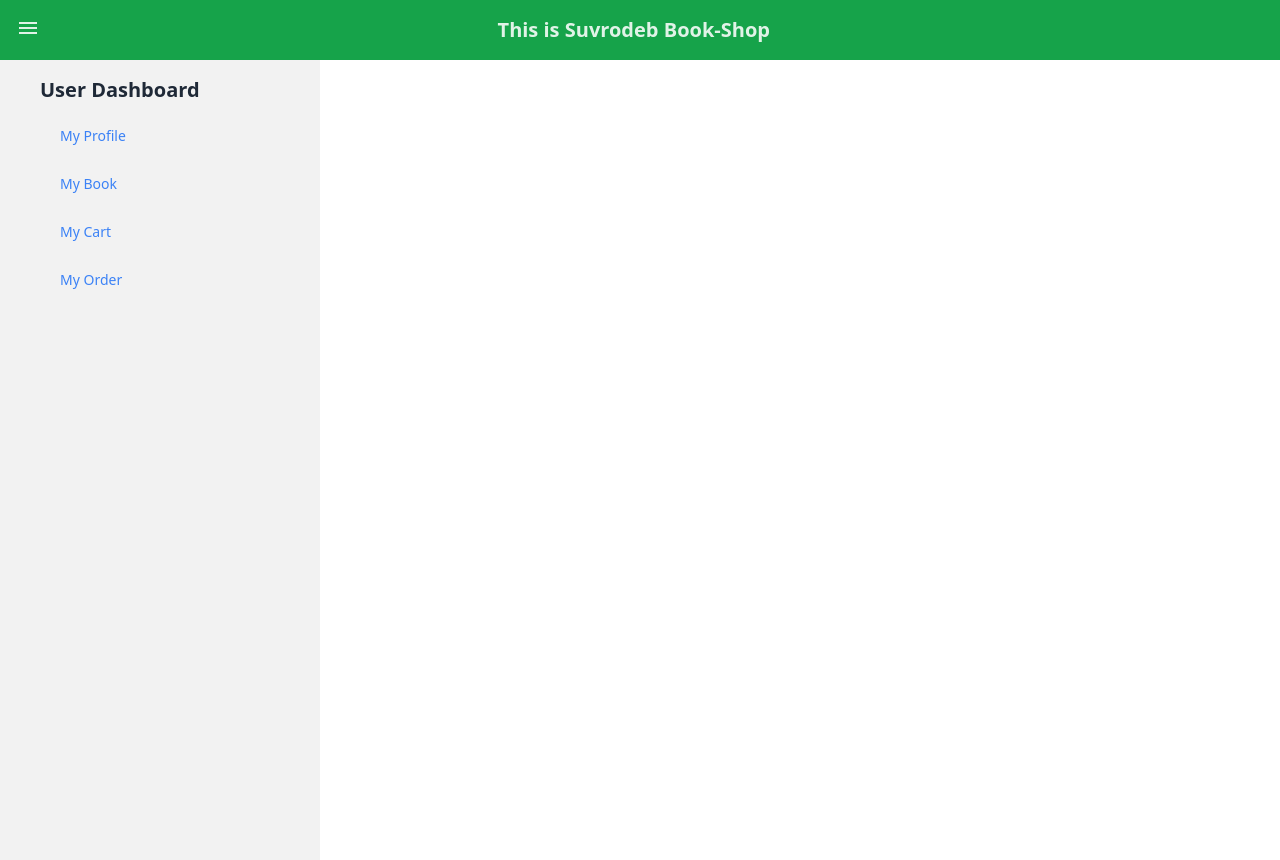
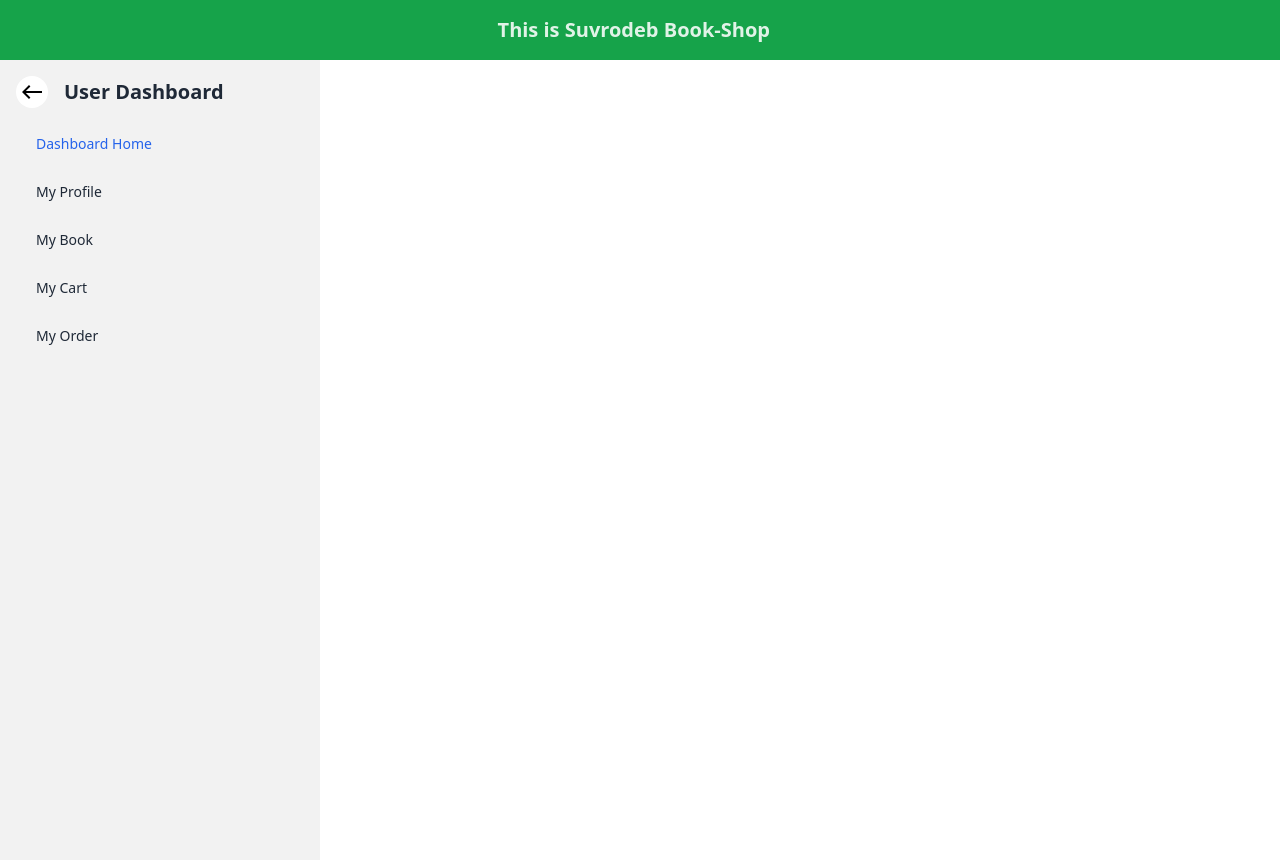
Before and after one commit to Suvrodev/Book-Shop-Client, a React (Vite) app: page /user-dashboard in a window 1280 px wide. Built offline with nearby package versions, Linux system fonts and the light colour scheme.

Commit message:
Update User dashboard

```diff
--- a/src/Layout/UserDashboard/UserDashboard.tsx
+++ b/src/Layout/UserDashboard/UserDashboard.tsx
@@ -1,106 +1,71 @@
 import MenuIcon from "@mui/icons-material/Menu";
 import "./UserDashboard.css";
-import { useState, useEffect } from "react";
-import { NavLink } from "react-router";
+import { Link, Outlet, useLocation } from "react-router";
+import { userDashboards } from "../../utils/Array/userDashboard";
+import WestIcon from "@mui/icons-material/West";
 
 const UserDashboard = () => {
-  const [drawerOpen, setDrawerOpen] = useState(false);
-
-  // Handle drawer state based on screen size
-  useEffect(() => {
-    const handleResize = () => {
-      if (window.innerWidth >= 768) {
-        setDrawerOpen(true); // Open drawer for md and larger screens
-      } else {
-        setDrawerOpen(false); // Close drawer for smaller screens
-      }
-    };
-
-    // Initialize the state on first render
-    handleResize();
-
-    // Attach event listener for resize
-    window.addEventListener("resize", handleResize);
-
-    // Clean up the event listener
-    return () => {
-      window.removeEventListener("resize", handleResize);
-    };
-  }, []);
-
-  const toggleDrawer = () => {
-    setDrawerOpen(!drawerOpen);
-  };
+  const location = useLocation()?.pathname;
+  console.log("Location: ", location);
   return (
     <div>
-      {/* Header */}
+      {/* Dashboard Header */}
       <div className="text-xl font-bold text-center bg-green-600 py-4 px-4 flex">
         <div className="w-[33%] flex justify-start">
           {/* Menu Icon */}
-          <MenuIcon
-            onClick={toggleDrawer}
-            className="cursor-pointer lg:hidden"
-          />
+          <label className="md:hidden" htmlFor="my-drawer-2">
+            <MenuIcon
+              // onClick={toggleDrawer}
+              className="cursor-pointer lg:hidden"
+            />
+          </label>
         </div>
         <p className="w-[33%]">This is Suvrodeb Book-Shop</p>
         <div className="w-[33%]"></div>
       </div>
 
-      {/* Drawer */}
-      <div className={`drawer ${drawerOpen ? "drawer-open" : ""}`}>
-        <input
-          id="my-drawer-2"
-          type="checkbox"
-          className="drawer-toggle"
-          checked={drawerOpen}
-          readOnly
-        />
-
+      {/* Start Drawer */}
+      <div className="drawer lg:drawer-open">
+        <input id="my-drawer-2" type="checkbox" className="drawer-toggle" />
+        <div className="drawer-content ">
+          {/* Page content here */}
+          <div className="mx-4">
+            <h1>Dash Board er পেট</h1>
+            <Outlet />
+          </div>
+        </div>
         <div className="drawer-side">
           <label
             htmlFor="my-drawer-2"
             aria-label="close sidebar"
             className="drawer-overlay"
-            onClick={toggleDrawer}
           ></label>
-          <div className="menu bg-base-200 text-base-content min-h-full w-80 py-4 px-10 flex flex-col gap-3">
-            <h1 className="text-xl font-bold">User Dashboard</h1>
+          <ul className="menu bg-base-200 text-base-content min-h-full w-80 p-4">
+            {/* Sidebar content here */}
+            <div className="flex gap-x-4 items-center">
+              <div className="bg-white text-black p-1 rounded-full">
+                <Link to={"/"}>
+                  <WestIcon />
+                </Link>
+              </div>
+              <h1 className="text-xl font-bold">User Dashboard</h1>
+            </div>
 
-            <div className=" flex flex-col gap-2">
-              <NavLink
-                className={({ isActive }) =>
-                  isActive ? "text-blue-500 dashboardLink" : "dashboardLink "
-                }
-                to="/user-dashboard"
-              >
-                My Profile
-              </NavLink>
-              <NavLink
-                className={({ isActive }) =>
-                  isActive ? "text-blue-500 dashboardLink" : "dashboardLink "
-                }
-                to="/user-dashboard"
-              >
-                My Book
-              </NavLink>
-              <NavLink
-                className={({ isActive }) =>
-                  isActive ? "text-blue-500 dashboardLink" : "dashboardLink "
-                }
-                to="/user-dashboard"
-              >
-                My Cart
-              </NavLink>
-              <NavLink
-                className={({ isActive }) =>
-                  isActive ? "text-blue-500 dashboardLink" : "dashboardLink "
-                }
-                to="/user-dashboard"
-              >
-                My Order
-              </NavLink>
+            <div className=" flex flex-col gap-2 my-4">
+              {userDashboards.map((data) => (
+                <Link
+                  key={data?.path}
+                  to={data?.path}
+                  className={`dashboardLink ${
+                    location === data?.path ? "text-blue-600" : ""
+                  }`}
+                >
+                  {" "}
+                  {data?.text}{" "}
+                </Link>
+              ))}
             </div>
-          </div>
+          </ul>
         </div>
       </div>
     </div>
--- a/src/Pages/BookDetail/BookDetail.tsx
+++ b/src/Pages/BookDetail/BookDetail.tsx
@@ -15,7 +15,7 @@ const BookDetail = () => {
   const { _id } = useParams(); // Correctly access _id
   //   console.log("The book ID is: ", _id);
 
-  const { data, isLoading } = useGetSingleBookQuery("67944632a24f5aa5f86d6a72");
+  const { data, isLoading } = useGetSingleBookQuery("6794f1eceb1591b49774d0fe");
   const book = data?.data;
   //   console.log("Book: ", book);
 
--- /dev/null
+++ b/src/Pages/MyBook/MyBook.tsx
@@ -0,0 +1,9 @@
+const MyBook = () => {
+  return (
+    <div>
+      <h1>My Book</h1>
+    </div>
+  );
+};
+
+export default MyBook;
--- a/src/Pages/MyCart/MyCart.tsx
+++ b/src/Pages/MyCart/MyCart.tsx
@@ -22,16 +22,16 @@ const MyCart = () => {
         </div>
       ) : (
         <div className="space-y-6 text-white">
-          {carts.map((cartItem: any) => (
+          {carts.map((cartItem: any, idx: number) => (
             <div
-              key={cartItem._id}
+              key={idx}
               className="bg-blue-500 text-white p-6 rounded-lg shadow-lg flex items-center space-x-6"
             >
               {/* Cart Item Image */}
               <div className="w-32 h-48">
                 <img
                   src="https://via.placeholder.com/200x300" // Replace with book image URL
-                  alt={cartItem.bookId.title}
+                  alt={cartItem?.bookId?.title}
                   className="w-full h-full object-cover rounded-md"
                 />
               </div>
@@ -41,10 +41,14 @@ const MyCart = () => {
                 <h2 className="text-xl font-semibold text-gray-800">
                   {cartItem.title}
                 </h2>
-                <p className="text-gray-600 text-lg">by {cartItem.author}</p>
-                <p className="text-gray-500 text-sm">{cartItem.category}</p>
+                <p className="text-gray-600 text-lg">
+                  by {cartItem?.bookId?.author}
+                </p>
+                <p className="text-gray-500 text-sm">
+                  {cartItem?.bookId?.category}
+                </p>
                 <p className="text-green-500 text-lg font-bold">
-                  ${cartItem.price}
+                  ${cartItem?.bookId?.price}
                 </p>
               </div>
             </div>
--- /dev/null
+++ b/src/Pages/MyOrder/MyOrder.tsx
@@ -0,0 +1,11 @@
+import React from "react";
+
+const MyOrder = () => {
+  return (
+    <div>
+      <h1>My Order</h1>
+    </div>
+  );
+};
+
+export default MyOrder;
--- a/src/Pages/SharedPage/Footer/Footer.tsx
+++ b/src/Pages/SharedPage/Footer/Footer.tsx
@@ -1,11 +1,10 @@
-import { Link, useLocation } from "react-router";
+import { Link } from "react-router";
 import FacebookIcon from "@mui/icons-material/Facebook";
 import XIcon from "@mui/icons-material/X";
 import InstagramIcon from "@mui/icons-material/Instagram";
 import LinkedInIcon from "@mui/icons-material/LinkedIn";
 import WhatsAppIcon from "@mui/icons-material/WhatsApp";
 import logo from "../../../assets/Logo/Logo.png";
-import { useEffect, useState } from "react";
 
 const Footer = () => {
   const handleWhatsapp = () => {
--- a/src/Pages/SharedPage/Header/DesktopHeader/DashboradButton.tsx
+++ b/src/Pages/SharedPage/Header/DesktopHeader/DashboradButton.tsx
@@ -16,7 +16,7 @@ const DashboradButton = () => {
           className="dropdown-content menu bg-base-100 rounded-box z-[1] w-52 p-2 shadow"
         >
           <li>
-            <Link to={"/user-profile"}>Profile</Link>
+            <Link to={"/user-dashboard"}>Profile</Link>
           </li>
         </ul>
       </div>
--- a/src/Pages/SharedPage/Header/DesktopHeader/DesktopHeader.tsx
+++ b/src/Pages/SharedPage/Header/DesktopHeader/DesktopHeader.tsx
@@ -6,7 +6,7 @@ import { logout } from "../../../../Redux/api/features/auth/authSlice";
 import DashboradButton from "./DashboradButton";
 
 const DesktopHeader = () => {
-  const { token, user } = useAppSelector((state) => state.auth);
+  const { token } = useAppSelector((state) => state.auth);
   const dispatch = useDispatch();
   return (
     <div className="p-2  text-white  bg-[#0F172A] flex justify-between items-center px-10 relative z-10">
@@ -31,12 +31,6 @@ const DesktopHeader = () => {
           to="/all-books"
         >
           All Book
-        </NavLink>
-        <NavLink
-          className={({ isActive }) => (isActive ? "text-blue-500" : "acLk ")}
-          to="/mycart"
-        >
-          My Cart
         </NavLink>
 
         <NavLink
--- /dev/null
+++ b/src/utils/Array/userDashboard.ts
@@ -0,0 +1,22 @@
+export const userDashboards = [
+  {
+    text: "Dashboard Home",
+    path: "/user-dashboard",
+  },
+  {
+    text: "My Profile",
+    path: "/user-dashboard/user-profile",
+  },
+  {
+    text: "My Book",
+    path: "/user-dashboard/user-book",
+  },
+  {
+    text: "My Cart",
+    path: "/user-dashboard/user-cart",
+  },
+  {
+    text: "My Order",
+    path: "/user-dashboard/user-order",
+  },
+];
```
Also changed, not shown: src/Routes/routes.tsx (+21 -4 lines).
